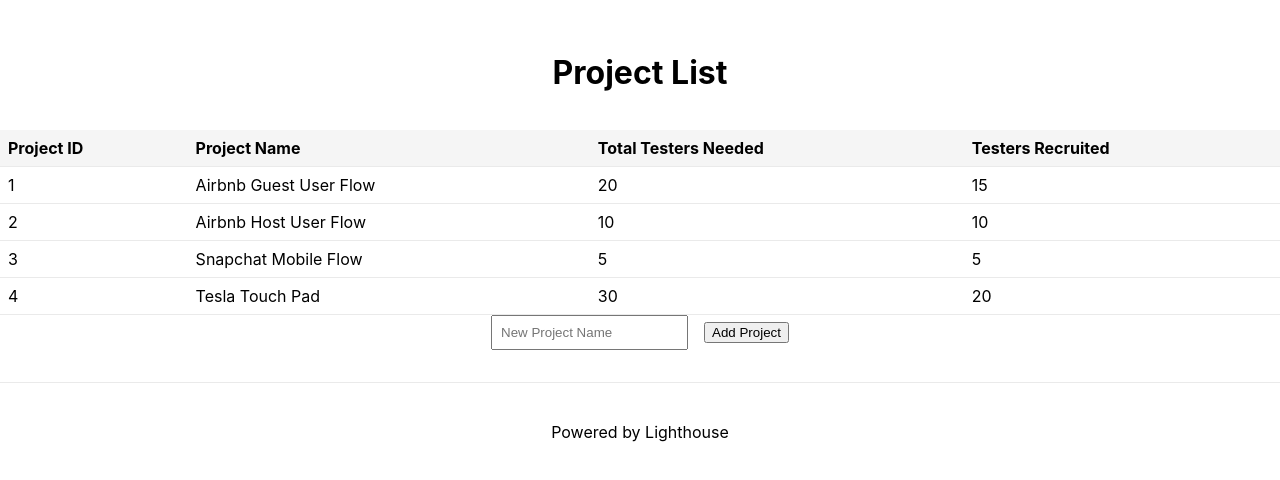
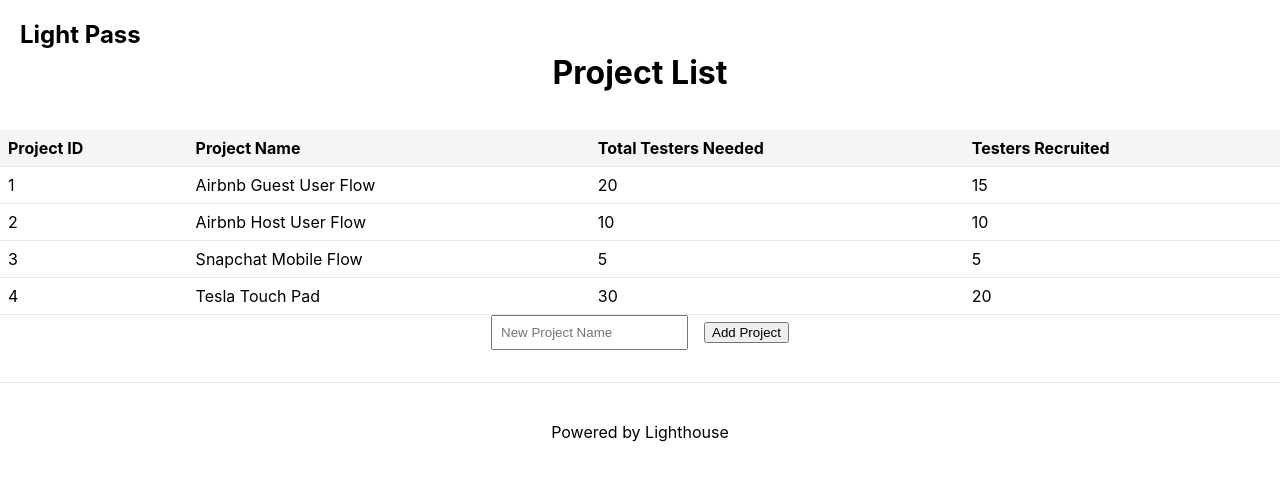
Before and after one commit to xuhaokai/lighthouse-connect, a Next.js app in the folder nextjs-blog/: page / in a window 1280 px wide. Shown: the top 480 px of the page. Built offline with nearby package versions, Linux system fonts and the light colour scheme.

Commit message:
platform name

```diff
--- a/nextjs-blog/pages/index.js
+++ b/nextjs-blog/pages/index.js
@@ -1,4 +1,3 @@
-import Head from 'next/head';
 import styles from '../styles/Home.module.css';
 import { useState } from 'react';
 import { useRouter } from 'next/router';
@@ -35,10 +34,7 @@
 
   return (
     <div className={styles.container}>
-      <Head>
-        <title>Project List</title>
-        <link rel="icon" href="/favicon.ico" />
-      </Head>
+      <div className={styles.platformName}>Light Pass</div>
 
       <main>
         <h1 className={styles.title}>Project List</h1>
--- a/nextjs-blog/styles/Home.module.css
+++ b/nextjs-blog/styles/Home.module.css
@@ -131,4 +131,16 @@
   background-color: #0053a0; /* Change the hover color as needed */
 }
 
+/* Add this style for the platform name */
+.platformName {
+  position: absolute;
+  top: 20px;
+  left: 20px;
+  font-size: 24px;
+  font-weight: bold;
+}
+
+/* ... (other styles) */
+
+
 /* Other styles */
```
